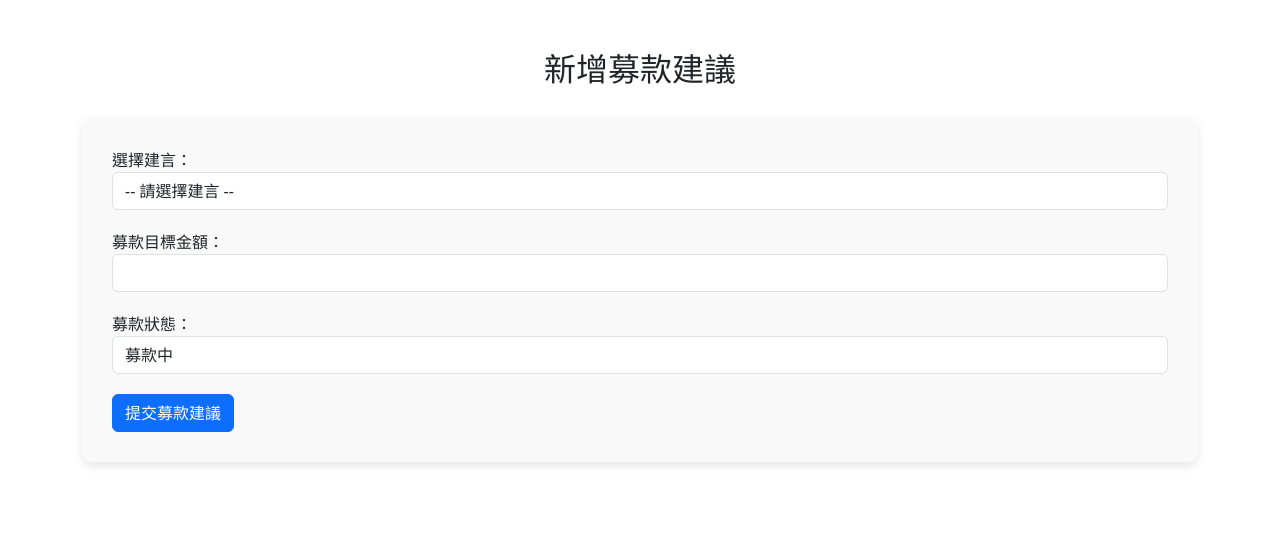
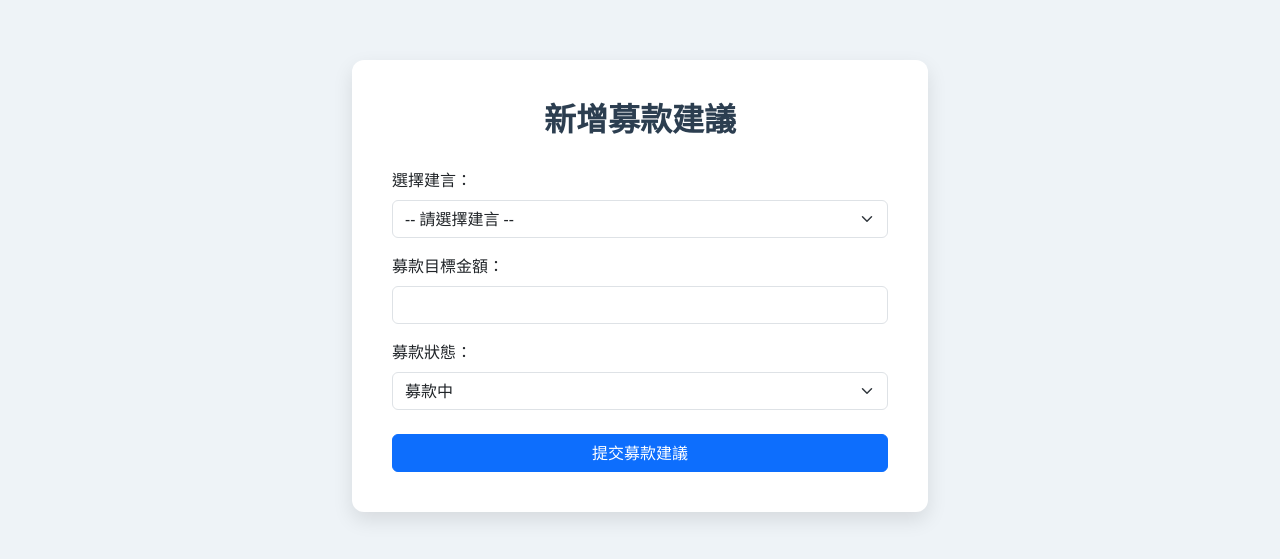
Before and after one commit to SA5202/SA, a PHP site: page /fundingsuggestion.php in a window 1280 px wide. Shown: the top 559 px of the page. Run offline with PHP 8.4, Linux system fonts and the light colour scheme; data that the repository does not hold is empty.

Commit message:
fundingsuggestion改正

```diff
--- a/fundingsuggestion.php
+++ b/fundingsuggestion.php
@@ -13,31 +13,32 @@ if ($conn->connect_error) {
     die("資料庫連接失敗: " . $conn->connect_error);
 }
 
+$errorMessage = ""; // 初始化錯誤訊息
+
 // 處理表單提交
 if ($_SERVER["REQUEST_METHOD"] == "POST") {
-
     $suggestion_id = $_POST['suggestion_id'];
     $required_amount = $_POST['required_amount'];
     $status = $_POST['status'];
 
-    // 插入募款建議到 FundingSuggestion
+    // 插入募款建議
     $sql = "INSERT INTO FundingSuggestion (Suggestion_ID, Required_Amount, Raised_Amount, Status, Updated_At)
             VALUES (?, ?, 0, ?, NOW())";
     $stmt = $conn->prepare($sql);
     $stmt->bind_param("ids", $suggestion_id, $required_amount, $status);
 
     if ($stmt->execute()) {
-        // 插入成功後跳轉到 donate.php 顯示進度
         header("Location: donate.php");
         exit();
     } else {
-        echo "<p>新增募款建議失敗：" . $conn->error . "</p>";
+        // 美化的錯誤訊息
+        $errorMessage = "此建言找不到或已在募款中，請重新選擇。";
     }
 
     $stmt->close();
 }
 
-// 查詢已有的建言
+// 查詢建言列表
 $sql = "SELECT Suggestion_ID, Title FROM Suggestion";
 $result = $conn->query($sql);
 ?>
@@ -50,38 +51,60 @@ $result = $conn->query($sql);
     <meta name="viewport" content="width=device-width, initial-scale=1.0" />
     <title>新增募款建議</title>
 
-    <!-- 引入Bootstrap樣式 -->
+    <!-- Bootstrap -->
     <link rel="stylesheet" href="https://cdn.jsdelivr.net/npm/bootstrap@5.3.0/dist/css/bootstrap.min.css" />
     <style>
-        .form-container {
-            margin-top: 50px;
+        body {
+            background-color: #eef3f7;
         }
 
-        .form-container h2 {
+        .form-container {
+            margin-top: 60px;
+            max-width: 600px;
+            margin-left: auto;
+            margin-right: auto;
+        }
+
+        .form-card {
+            background-color: #ffffff;
+            padding: 40px;
+            border-radius: 12px;
+            box-shadow: 0 8px 20px rgba(0, 0, 0, 0.1);
+        }
+
+        .form-card h2 {
             text-align: center;
             margin-bottom: 30px;
+            font-weight: 600;
+            color: #2c3e50;
         }
 
-        .form-container form {
-            background-color: #f9f9f9;
-            padding: 30px;
-            border-radius: 10px;
-            box-shadow: 0 4px 10px rgba(0, 0, 0, 0.1);
+        .btn-block {
+            width: 100%;
         }
 
-        .form-container form .form-group {
-            margin-bottom: 20px;
+        .alert {
+            margin-top: 20px;
         }
     </style>
 </head>
 
 <body>
     <div class="container form-container">
+        <div class="form-card">
             <h2>新增募款建議</h2>
+
+            <!-- 錯誤提示訊息 -->
+            <?php if (!empty($errorMessage)) : ?>
+                <div class="alert alert-danger" role="alert">
+                    <?= htmlspecialchars($errorMessage) ?>
+                </div>
+            <?php endif; ?>
+
             <form action="fundingsuggestion.php" method="POST">
-            <div class="form-group">
-                <label for="suggestion_id">選擇建言：</label>
-                <select name="suggestion_id" id="suggestion_id" class="form-control" required>
+                <div class="mb-3">
+                    <label for="suggestion_id" class="form-label">選擇建言：</label>
+                    <select name="suggestion_id" id="suggestion_id" class="form-select" required>
                         <option value="">-- 請選擇建言 --</option>
                         <?php
                         if ($result->num_rows > 0) {
@@ -95,14 +118,14 @@ $result = $conn->query($sql);
                     </select>
                 </div>
 
-            <div class="form-group">
-                <label for="required_amount">募款目標金額：</label>
+                <div class="mb-3">
+                    <label for="required_amount" class="form-label">募款目標金額：</label>
                     <input type="number" name="required_amount" id="required_amount" class="form-control" required min="0" step="0.01">
                 </div>
 
-            <div class="form-group">
-                <label for="status">募款狀態：</label>
-                <select name="status" id="status" class="form-control" required>
+                <div class="mb-4">
+                    <label for="status" class="form-label">募款狀態：</label>
+                    <select name="status" id="status" class="form-select" required>
                         <option value="募款中">募款中</option>
                         <option value="已達標">已達標</option>
                         <option value="募款結束">募款結束</option>
@@ -112,9 +135,9 @@ $result = $conn->query($sql);
                 <button type="submit" class="btn btn-primary btn-block">提交募款建議</button>
             </form>
         </div>
+    </div>
 
     <?php $conn->close(); ?>
-
 </body>
 
 </html>
```
Lines whose indentation alone changed are shown as unchanged.
